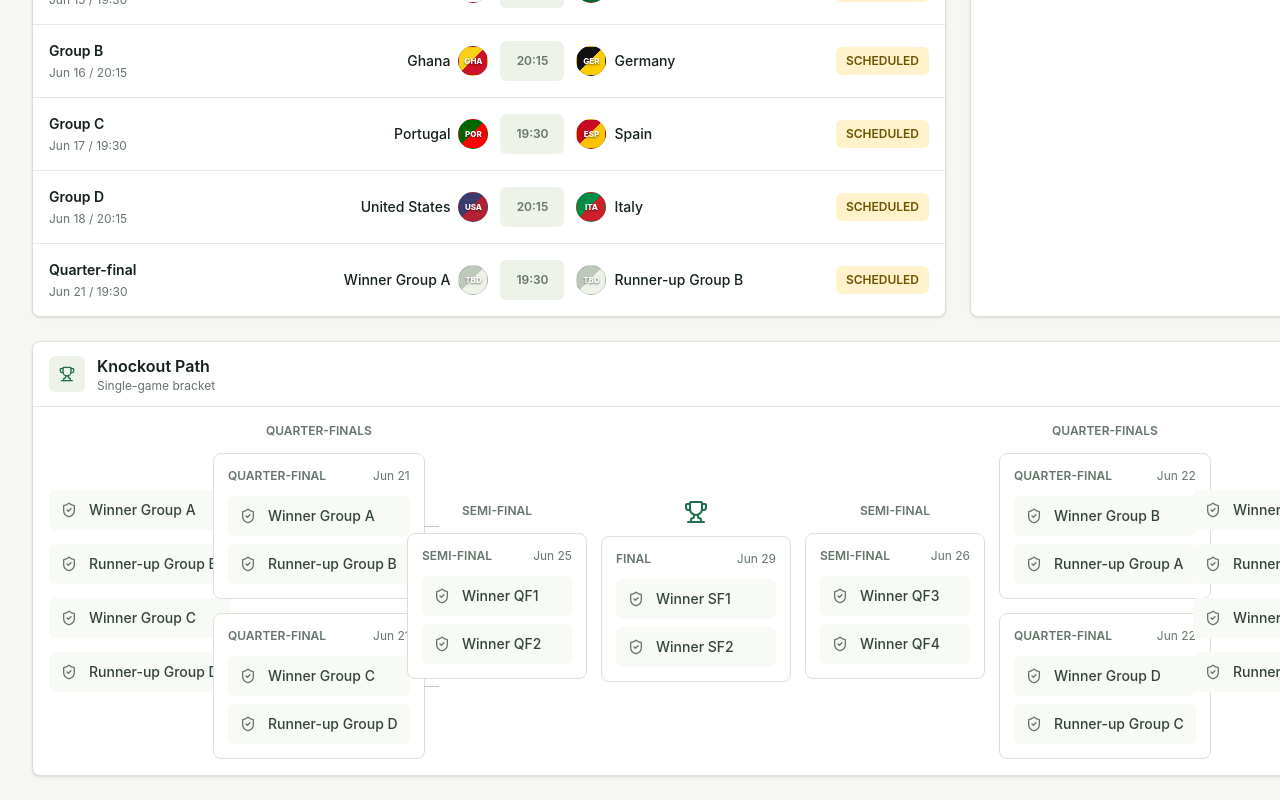
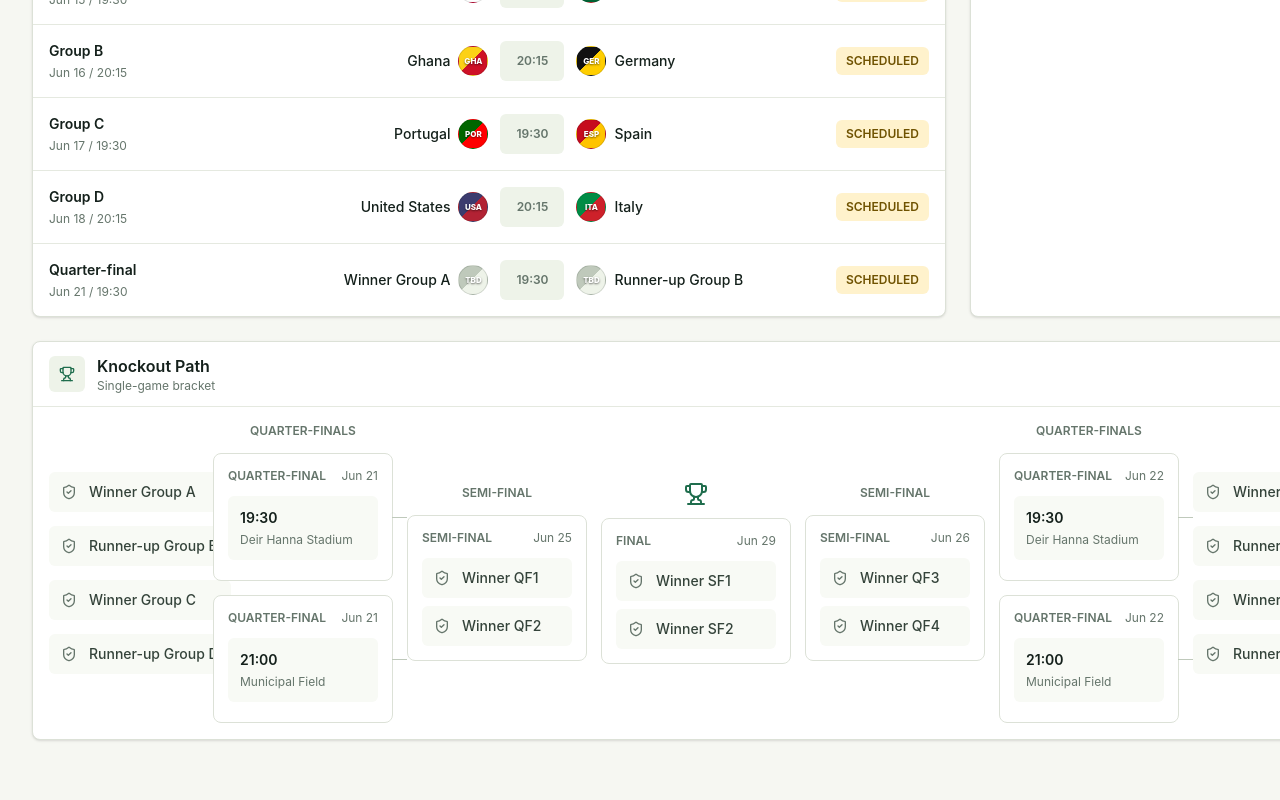
Before and after one commit to MohammadDaghash/deir-hanna-world-cup, a React (Vite) app: page / in a window 1280 px wide. Shown: the part 2744-3544 px from the top of the page. After the commit the page ends 3508 px from the top, so only its background shows below. Built offline with nearby package versions, Linux system fonts and the light colour scheme.

Commit message:
Remove duplicate quarter-final labels

```diff
--- a/src/App.jsx
+++ b/src/App.jsx
@@ -1852,11 +1852,11 @@ function KnockoutPanel({ matches, teams }) {
       <PanelHeader icon={Trophy} title="Knockout Path" detail="Single-game bracket" />
       <div className="knockout-path border-t border-[#e5e9e0] p-4">
         <TeamPathColumn labels={leftTeams} side="left" />
-        <BracketRound matches={leftQuarters} teams={teams} title="Quarter-finals" />
+        <BracketRound matches={leftQuarters} teams={teams} title="Quarter-finals" pathOnly />
         <BracketRound matches={semiFinals.slice(0, 1)} teams={teams} title="Semi-final" center />
         <FinalNode match={finalMatch} teams={teams} />
         <BracketRound matches={semiFinals.slice(1, 2)} teams={teams} title="Semi-final" center />
-        <BracketRound matches={rightQuarters} teams={teams} title="Quarter-finals" />
+        <BracketRound matches={rightQuarters} teams={teams} title="Quarter-finals" pathOnly />
         <TeamPathColumn labels={rightTeams} side="right" />
       </div>
     </section>
@@ -1878,12 +1878,12 @@ function TeamPathColumn({ labels, side }) {
   )
 }
 
-function BracketRound({ center = false, matches, teams, title }) {
+function BracketRound({ center = false, matches, pathOnly = false, teams, title }) {
   return (
     <div className={`bracket-round ${center ? 'center' : ''}`}>
       <p className="text-center text-xs font-semibold uppercase text-[#65756b]">{title}</p>
       {matches.map((match) => (
-        <BracketMatchNode key={match.id} match={match} teams={teams} />
+        <BracketMatchNode key={match.id} match={match} pathOnly={pathOnly} teams={teams} />
       ))}
     </div>
   )
@@ -1902,17 +1902,24 @@ function FinalNode({ match, teams }) {
   )
 }
 
-function BracketMatchNode({ match, teams }) {
+function BracketMatchNode({ match, pathOnly = false, teams }) {
   return (
     <div className="bracket-match-node">
       <div className="mb-3 flex items-center justify-between gap-3">
         <span className="text-xs font-semibold uppercase text-[#65756b]">{match.stage}</span>
         <span className="text-xs text-[#65756b]">{formatDate(match.date)}</span>
       </div>
-      <div className="grid gap-2">
-        <PlaceholderTeam label={getNeutralTeamLabel(match, teams, 'home')} />
-        <PlaceholderTeam label={getNeutralTeamLabel(match, teams, 'away')} />
-      </div>
+      {pathOnly ? (
+        <div className="rounded-md bg-[#f8faf5] px-3 py-3">
+          <p className="truncate text-sm font-semibold text-[#14201b]">{match.time}</p>
+          <p className="mt-1 truncate text-xs text-[#65756b]">{match.venue}</p>
+        </div>
+      ) : (
+        <div className="grid gap-2">
+          <PlaceholderTeam label={getNeutralTeamLabel(match, teams, 'home')} />
+          <PlaceholderTeam label={getNeutralTeamLabel(match, teams, 'away')} />
+        </div>
+      )}
     </div>
   )
 }
```
